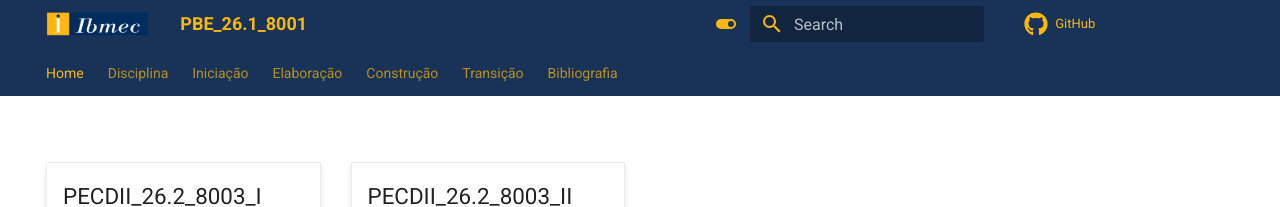
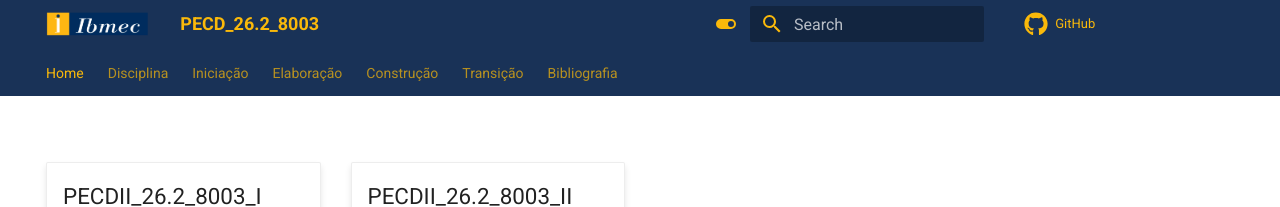
Before and after one commit to jonh-carvalho/PECDII_26.2_8003, an MkDocs documentation site: the page built from docs/index.md, in a window 1280 px wide. Shown: the top 207 px of the page. Built offline with MkDocs 1.6.1 and Material for MkDocs 9.7.7, drawn with Linux system fonts in a browser that asks for light colours; comment, search, counter and statistics services are not loaded.

Commit message:
ambiente

```diff
--- a/mkdocs.yml
+++ b/mkdocs.yml
@@ -1,7 +1,7 @@
 ---
-repo_url: https://github.com/jonh-carvalho/PBE_26.1_8001
+repo_url: https://github.com/jonh-carvalho/PECD_26.2_8003
 site_author: Jonh Carvalho
-site_name: PBE_26.1_8001
+site_name: PECD_26.2_8003
 copyright: Copyright ©️ 2026, Jonh Carvalho
 
 nav:
@@ -45,6 +45,7 @@
       - Github: Disciplina/github.md
       - Mkdocs: Disciplina/mkdocs.md
       - Avaliações: Disciplina/avaliacoes.md
+      - Ambiente: Disciplina/ambiente.md
 
   - Iniciação:
       - Index: Iniciacao/index.md
```
